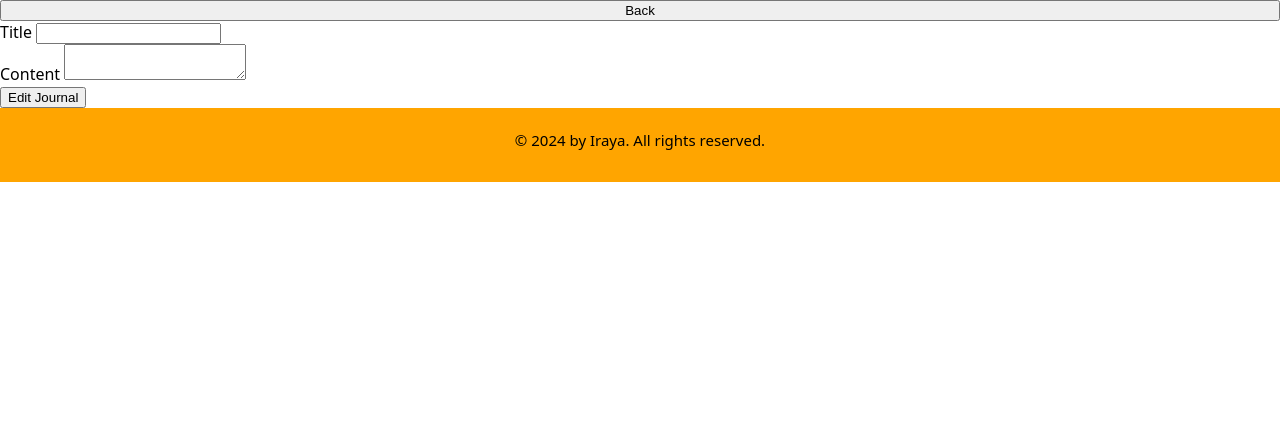
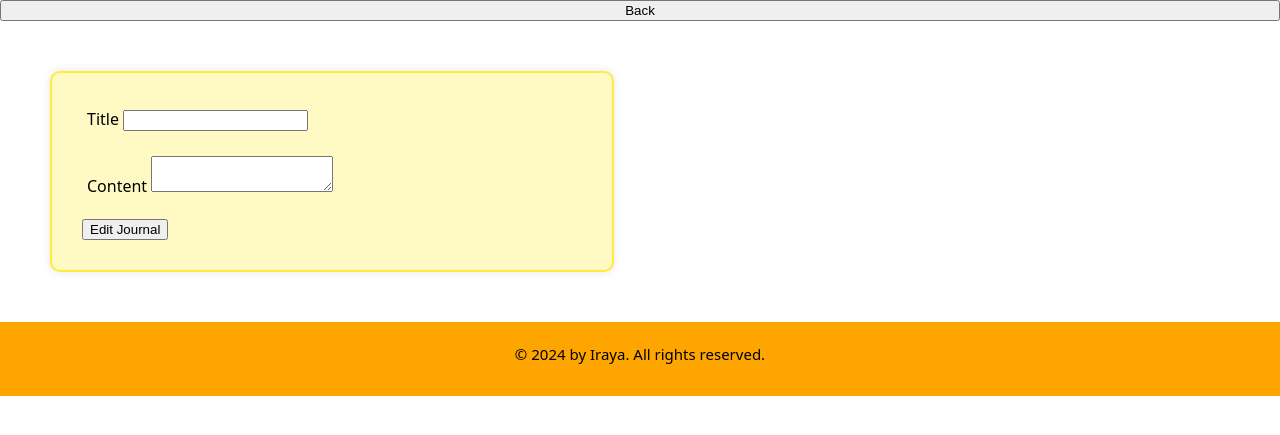
Before and after one commit to PUP-BSIT/project-tuf_developers, a PHP site: page /edit_journal.php in a window 1280 px wide. Shown: the part 74-509 px from the top of the page. Run offline with PHP 8.4, Linux system fonts and the light colour scheme; a user stored in the database is signed in; data comes from the database, SQL or seed files in the repository; data that the repository does not hold is empty.

Commit message:
add css to edit_journal.php

```diff
--- a/Iraya/assets/stylesheets/edit_journal.css
+++ b/Iraya/assets/stylesheets/edit_journal.css
@@ -52,6 +52,23 @@ nav ul li a:hover {
     color: #ffa500;
 }
 
+form {
+    max-width: 500px;
+    margin: 50px;
+    padding: 30px;
+    background-color: #fff9c4;
+    border: 2px solid #ffeb3b;
+    border-radius: 10px;
+    box-shadow: 0 0 10px rgba(0, 0, 0, 0.1);
+    align-content: center;
+    justify-content: center;
+}
+
+form div {
+    margin-bottom: 15px;
+    padding: 5px;
+}
+
 .footer {
     padding: 17px 0;
     background-color: #ffa500;
```
